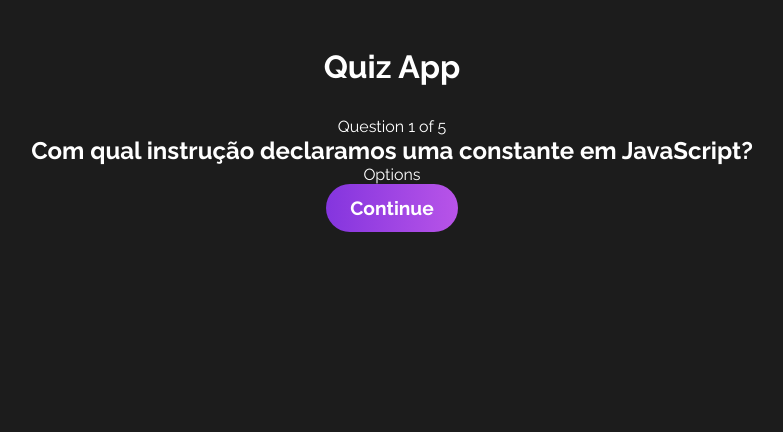
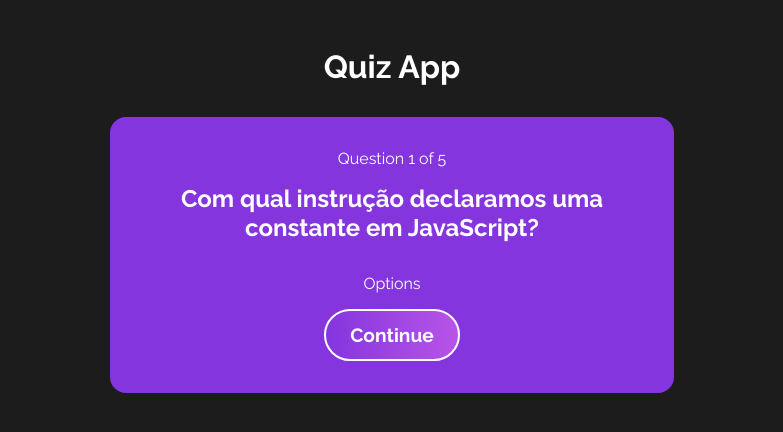
Before and after one commit to luizpellanda/quiz_project, a React (Vite) app in the folder quiz/: page / in a window 1280 px wide. Both pictures are taken after a click on the button "Start". Shown: the top 432 px of the page, without its empty margins (248-1031 px from the left). Built offline with nearby package versions, Linux system fonts and the light colour scheme.

Commit message:
GameOver component created - adjusted CSS for Question.css

```diff
--- a/quiz/src/components/Question.css
+++ b/quiz/src/components/Question.css
@@ -0,0 +1,19 @@
+#question {
+    text-align: center;
+    max-width: 500px;
+    background-color: #8435de;
+    border-radius: 1rem;
+    padding: 2rem;
+  }
+
+  #question h2 {
+    margin-bottom: 2rem;
+  }
+
+  #question p {
+    margin-bottom: 1rem;
+  }
+
+  #question button {
+    border: 2px solid #fff;
+  }
--- a/quiz/src/components/Question.jsx
+++ b/quiz/src/components/Question.jsx
@@ -1,6 +1,7 @@
 import React from "react";
 import { useContext } from 'react'
 import { QuizContext } from '../context/quiz'
+import './Question.css'
 
 const Question = () => {
     const [quizState, dispatch] = useContext(QuizContext);
@@ -12,7 +13,7 @@
             <div id="options-container">
                 <p>Options</p>
             </div>
-            <button>Continue</button>
+            <button onClick={() => dispatch({type: 'CHANGE_QUESTION'})}>Continue</button>
         </div>
     )
 }
--- a/quiz/src/context/quiz.jsx
+++ b/quiz/src/context/quiz.jsx
@@ -29,7 +29,13 @@
           questions: reorderedQuestions,
         };
 
+    case "CHANGE_QUESTION":
+      const nextQuestion = state.currentQuestion + 1;
 
+      return {
+        ...state,
+        currentQuestion: nextQuestion,
+      }
 
     default:
       return state;
```
Also changed, not shown: quiz/src/components/GameOver.jsx (added, +11 -0 lines), quiz/src/components/GameOver.css (added).
